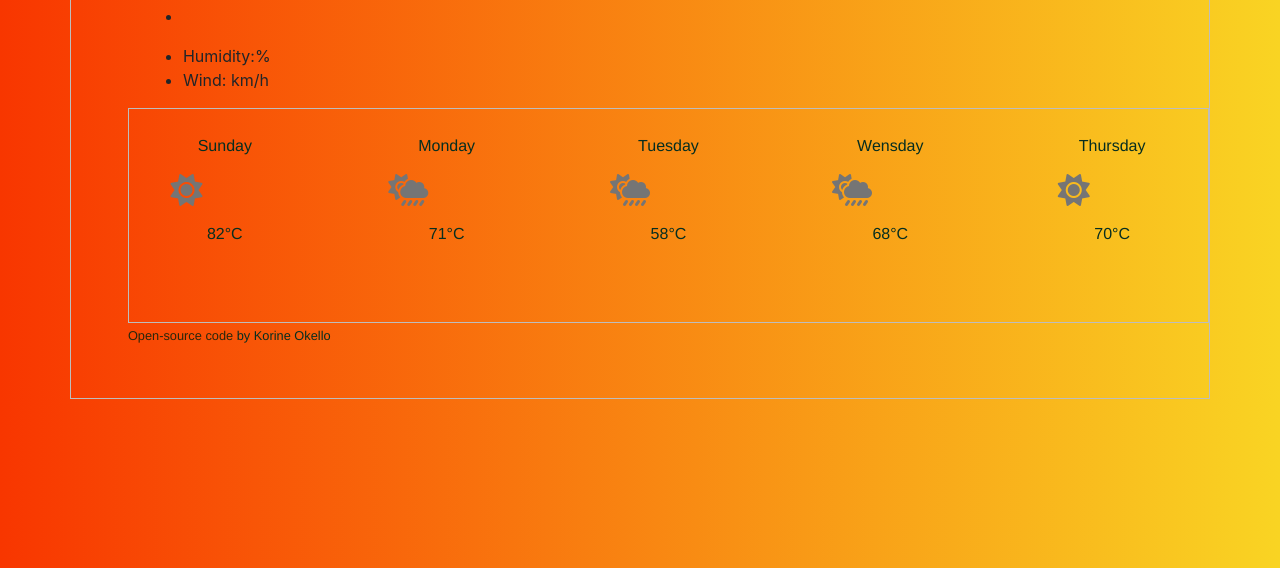
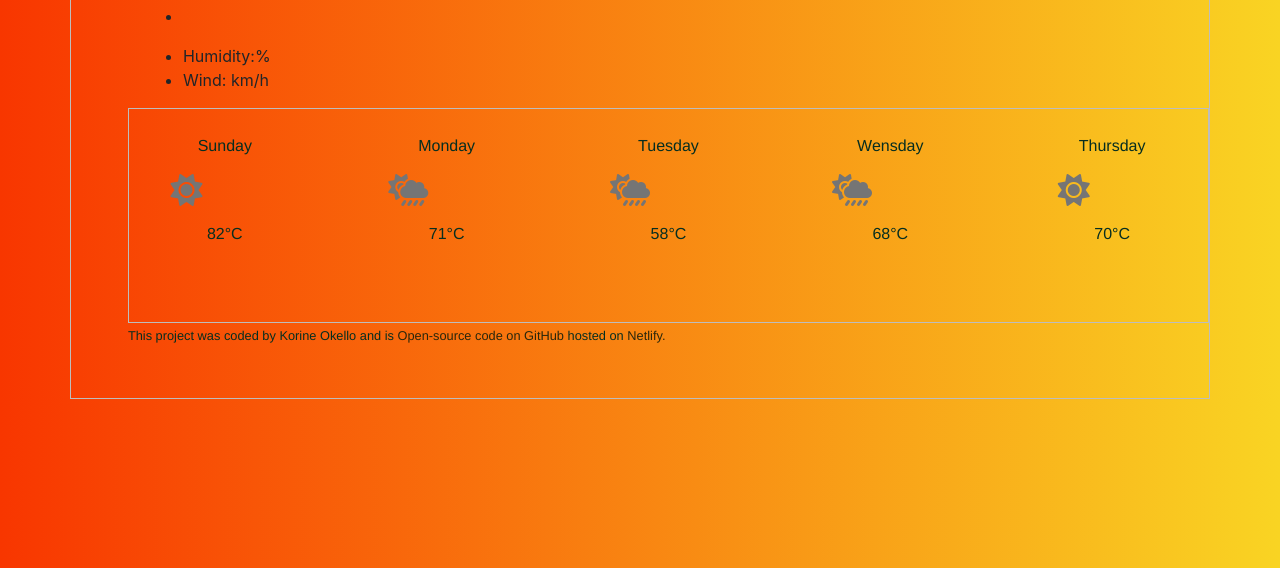
Before and after one commit to korine941/My-Weather-App, a plain HTML site: page index.html in a window 1280 px wide. Shown: the part 232-800 px from the top of the page. Drawn offline with nearby package versions, Linux system fonts and the light colour scheme; no server answers.

Commit message:
updated index.html

```diff
--- a/index.html
+++ b/index.html
@@ -103,8 +103,10 @@
         </div>
         <p class="footer">
             <small>
-     <a href="https://festive-knuth-76ffed.netlify.app" target="blank">Open-source code</a>
-by Korine Okello
+                This project was coded
+                by Korine Okello and is
+     <a href= "https://festive-knuth-76ffed.netlify.app" target="_blank">Open-source code on GitHub</a> hosted on
+    <a href="https://www.netlify.com/" target="_blank">Netlify.</a>
             </small>
         </p>
         <script src="script.js"></script>
```
Also changed, not shown: script.js (line endings or trailing spaces).
